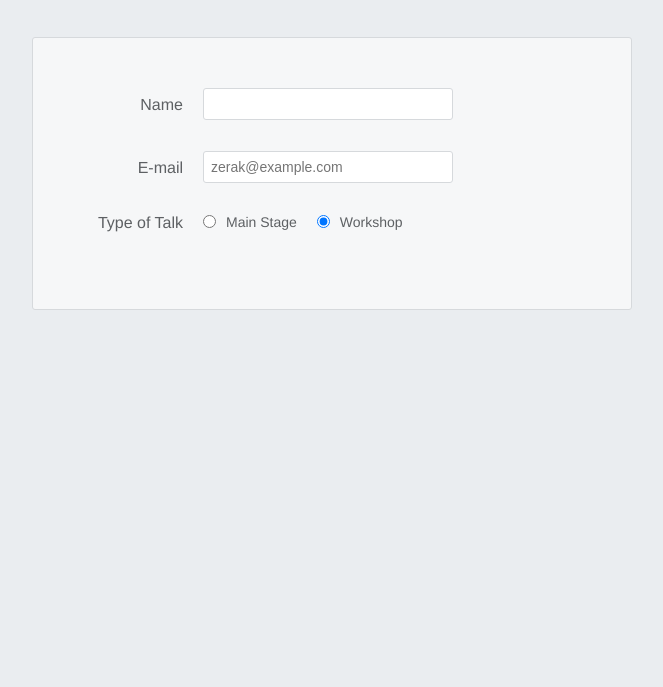
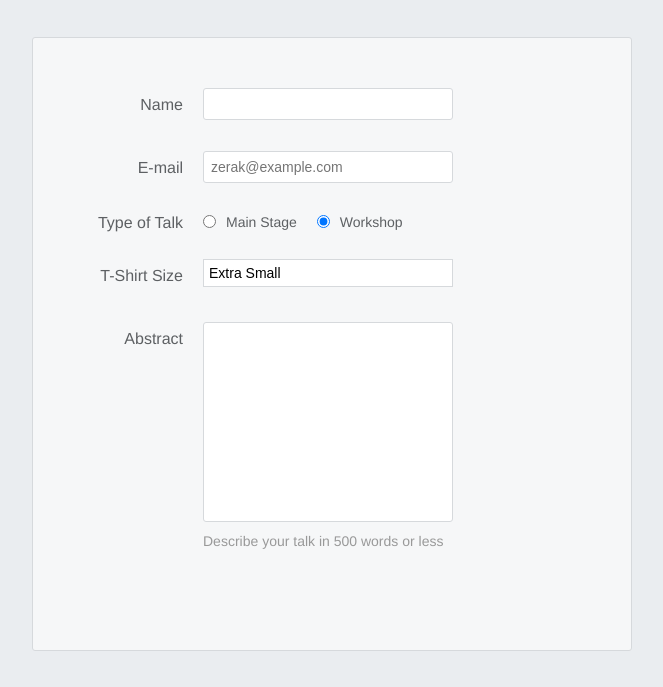
Before and after one commit to HasanZerak/fake_talk, a plain HTML site: page index.html in a window 1280 px wide. Shown: the part 225-912 px from the top of the page, without its empty margins (308-971 px from the left). Before the commit the page ends 800 px from the top, so only its background shows below. Drawn offline with Linux system fonts and the light colour scheme.

Commit message:
Add Select elements and Textarea

```diff
--- a/index.html
+++ b/index.html
@@ -29,6 +29,22 @@
             <input type="radio" name="talk-type" id="talk-type-2" value="workshop" checked>
             <label for="talk-type-2" class="radio-label">Workshop</label>
         </fieldset>
+        <div class='form-row'>
+            <label for='t-shirt'>T-Shirt Size</label>
+            <select id='t-shirt' name='t-shirt'>
+                <option value='xs'>Extra Small</option>
+                <option value='s'>Small</option>
+                <option value='m'>Medium</option>
+                <option value='l'>Large</option>
+            </select>
+        </div>
+        <div class='form-row'>
+            <label for='abstract'>Abstract</label>
+            <textarea id='abstract' name='abstract'></textarea>
+            <div class='instructions'>Describe your talk in 500 words or less</div>
+        </div>
+
+
     </form>
 </body>
 
--- a/styles.css
+++ b/styles.css
@@ -95,6 +95,36 @@ body {
     float: left;
 }
 
+.form-row select {
+    width: 100%;
+    padding: 5px;
+    font-size: 14px;
+    -webkit-appearance: none;
+    appearance: none;
+    background-color: #FFFFFF;
+    border: 1px solid #D6D9DC;
+    position: relative;
+}
+
+.form-row textarea {
+    font-family: "Helvetica", "Arial", sans-serif;
+    font-size: 14px;
+
+    border: 1px solid #D6D9DC;
+    border-radius: 3px;
+
+    min-height: 200px;
+    margin-bottom: 10px;
+    padding: 7px;
+    resize: none;
+}
+
+.form-row .instructions {
+    color: #999999;
+    font-size: 14px;
+    margin-bottom: 30px;
+}
+
 @media only screen and (min-width: 700px) {
 
     .speaker-form-header,
@@ -137,4 +167,8 @@ body {
     .legacy-form-row legend {
         float: left;
     }
+
+    .form-row .instructions {
+        margin-left: 120px;
+    }
 }
```
